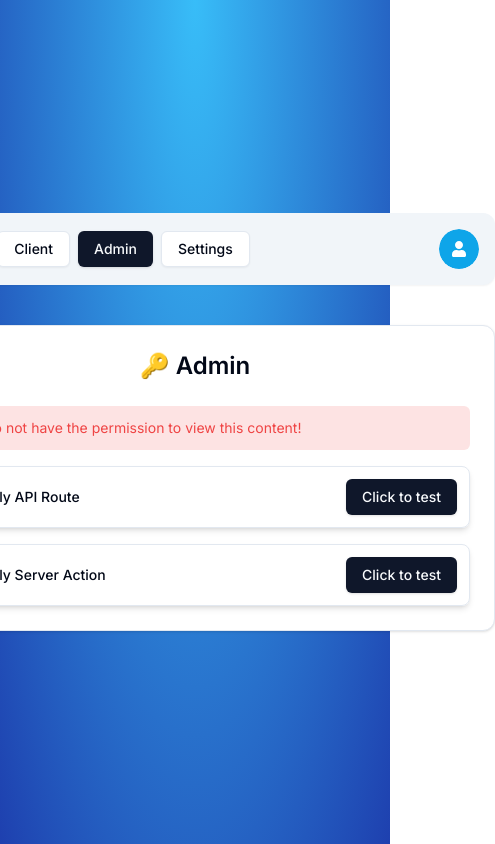
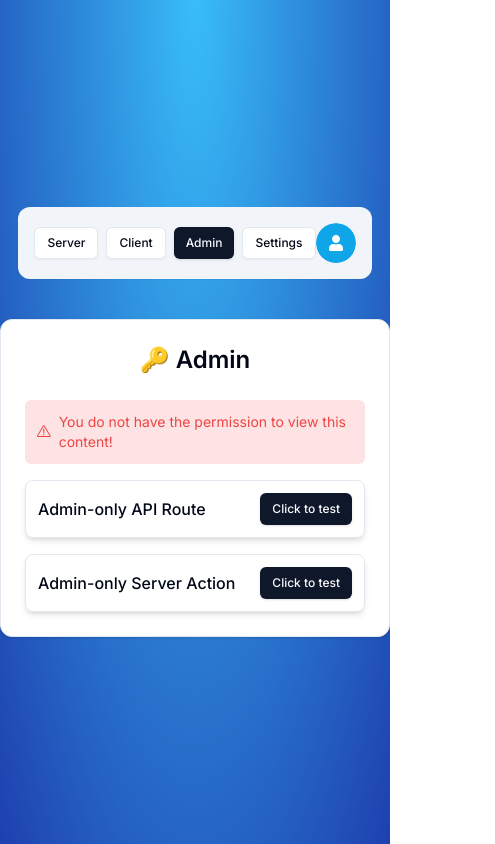
Before and after one commit to Omianju/Authentication-auth.js, a Next.js app: page /admin in a window 390 px wide. Shown: the whole page, 495 px wide, since content can reach past the window. Built offline with nearby package versions, Linux system fonts and the light colour scheme; no server answers.

Commit message:
code fix:4 responsive

```diff
--- a/app/(protected)/_components/navbar.tsx
+++ b/app/(protected)/_components/navbar.tsx
@@ -4,18 +4,25 @@ import { UserButton } from "@/components/auth/user-button"
 import { Button } from "@/components/ui/button"
 import Link from "next/link"
 import { usePathname } from "next/navigation"
-
+import { useEffect, useState } from 'react'
 
 
 
 
 export const Navbar = () => {
     const pathName = usePathname()
+    const [isMobile, setIsMobile] = useState<boolean | undefined>();
+
+    useEffect(()=>{
+        setIsMobile(window.innerWidth < 768)
+    },[])
+
     return (
-        <nav className="bg-secondary rounded-xl p-4 w-[600px] flex items-center justify-between shadow-sm">
+        <nav className="bg-secondary rounded-xl p-4 sm:w-[400px] md:w-[600px] flex items-center justify-between shadow-sm">
             <div className="flex gap-x-2">
             <Button
              asChild
+             size={isMobile? "sm" : "default"}
              variant={pathName === "/server" ? "default" : "outline"}
              >
                 <Link href={"/server"}>
@@ -25,6 +32,7 @@ export const Navbar = () => {
 
             <Button
             asChild
+            size={isMobile? "sm" : "default"}
             variant={pathName === "/client" ? "default" : "outline"}
             >
                 <Link href={"/client"}>
@@ -34,6 +42,7 @@ export const Navbar = () => {
 
             <Button
             asChild
+            size={isMobile? "sm" : "default"}
             variant={pathName === "/admin" ? "default" : "outline"}
             >
                 <Link href={"/admin"}>
@@ -43,6 +52,7 @@ export const Navbar = () => {
 
             <Button
             asChild
+            size={isMobile? "sm" : "default"}
             variant={pathName === "/settings" ? "default" : "outline"}
             >
                 <Link href={"/settings"}>
--- a/app/(protected)/admin/page.tsx
+++ b/app/(protected)/admin/page.tsx
@@ -6,9 +6,15 @@ import { FormSuccess } from "@/components/form-success"
 import { Button } from "@/components/ui/button"
 import { Card, CardContent, CardHeader } from "@/components/ui/card"
 import { UserRole } from "@prisma/client"
+import { useEffect, useState } from "react"
 import { toast } from "sonner"
 
 const AdminPage = () => {
+    const [isMobile, setIsMobile] = useState<boolean | undefined>();
+
+    useEffect(()=>{
+        setIsMobile(window.innerWidth < 768)
+    },[])
     const apiHandler = () => {
         fetch("/api/admin")
         .then((response)=>{
@@ -31,7 +37,7 @@ const AdminPage = () => {
         })
     }
     return (
-        <Card className="w-[600px]">
+        <Card className="md:w-[600px] sm:w-[400px]">
             <CardHeader>
                 <p className="text-2xl font-semibold text-center">
                     🔑 Admin
@@ -42,14 +48,14 @@ const AdminPage = () => {
                     <FormSuccess message="You are are allowed to see this."/>
                 </RoleGate>
                 <div className="flex items-center justify-between p-3 rounded-lg border shadow-md">
-                    <p className="text-sm font-medium">Admin-only API Route</p>
-                    <Button onClick={apiHandler}>
+                    <p className="md:text-sm sm:text-xs font-medium">Admin-only API Route</p>
+                    <Button size={isMobile ? "sm" : "default"} onClick={apiHandler}>
                         Click to test
                     </Button>
                 </div>
                 <div className="flex items-center justify-between rounded-lg border p-3 shadow-md">
-                    <p className="text-sm font-medium">Admin-only Server Action</p>
-                    <Button onClick={actionHandler} >Click to test</Button>
+                    <p className="md:text-sm sm:text-xs font-medium">Admin-only Server Action</p>
+                    <Button size={isMobile ? "sm" : "default"} onClick={actionHandler} >Click to test</Button>
                 </div>
             </CardContent>
         </Card>
--- a/app/(protected)/settings/page.tsx
+++ b/app/(protected)/settings/page.tsx
@@ -74,7 +74,7 @@ const SettingPage = () => {
     }
 
     return (
-        <Card className="w-[600px]">
+        <Card className="sm:w-[400px] md:w-[600px]">
             <CardHeader>
                 <p className="text-2xl font-semibold text-center">
                     ⚙️ Settings
@@ -86,7 +86,7 @@ const SettingPage = () => {
                     className="space-y-6"
                     onSubmit={form.handleSubmit(onSubmit)}
                     >
-                        <div className="space-y-4">
+                        <div className="md:space-y-4 sm:space-y-2">
                         <FormField
                                 name="name"
                                 control={form.control}
--- a/components/user-info.tsx
+++ b/components/user-info.tsx
@@ -16,7 +16,7 @@ export const UserInfo = ({
     label
 }:UserInfoProps) => {
     return (
-        <Card className="w-[600px] shadow-sm">
+        <Card className="md:w-[600px] sm:w-[400px] shadow-sm">
             <CardHeader>
                 <p className="text-2xl font-semibold text-center">
                     {label}
```
